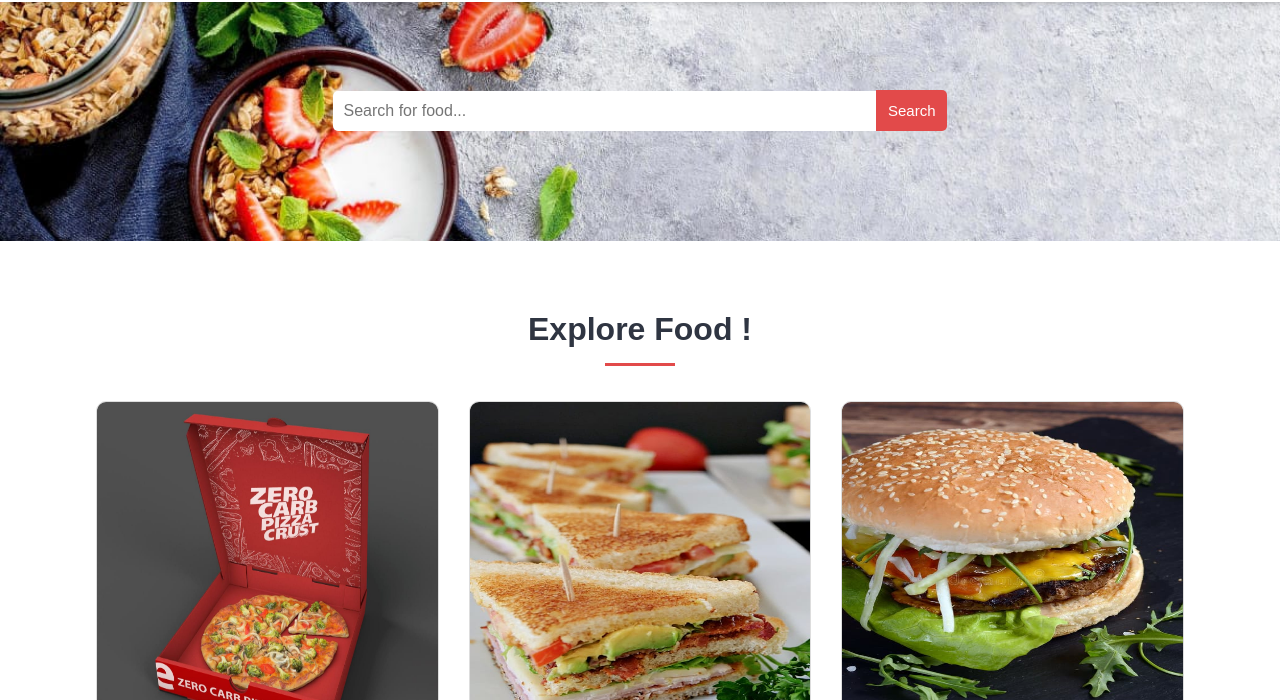
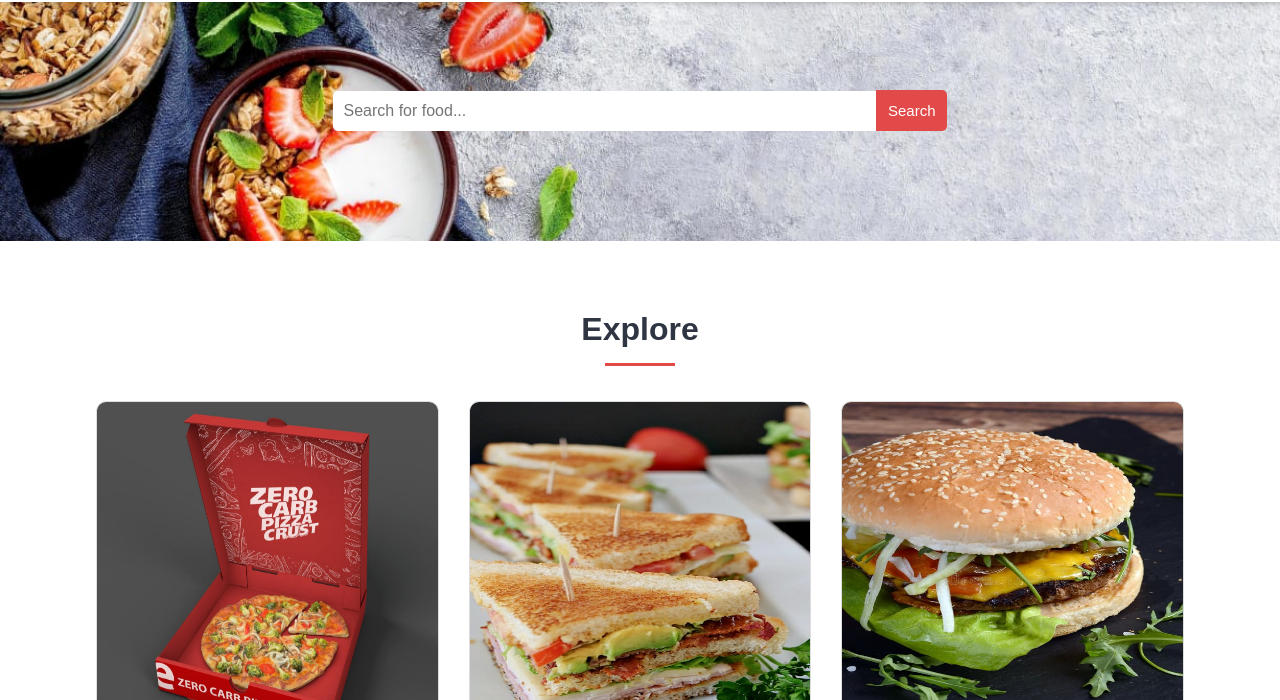
Before and after one commit to 5ujit/food-ordering-site-DevOps, a website: page index.html in a window 1280 px wide. Shown: the part 100-800 px from the top of the page. Drawn offline with nearby package versions, Linux system fonts and the light colour scheme.

Commit message:
change in h1

```diff
--- a/index.html
+++ b/index.html
@@ -104,7 +104,7 @@
     <!-- Category Section Start -->
     <section class="categories">
         <div class="container">
-            <h2 class="text-center">Explore Food !</h2>
+            <h2 class="text-center">Explore </h2>
             <div class="heading-border"></div>
 
             <div class="grid-3">
```
